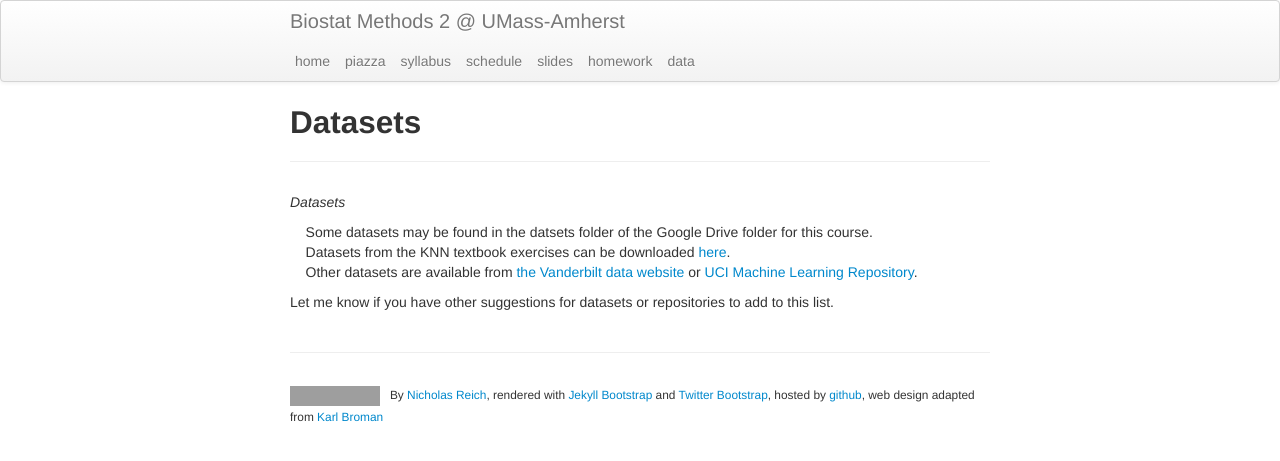
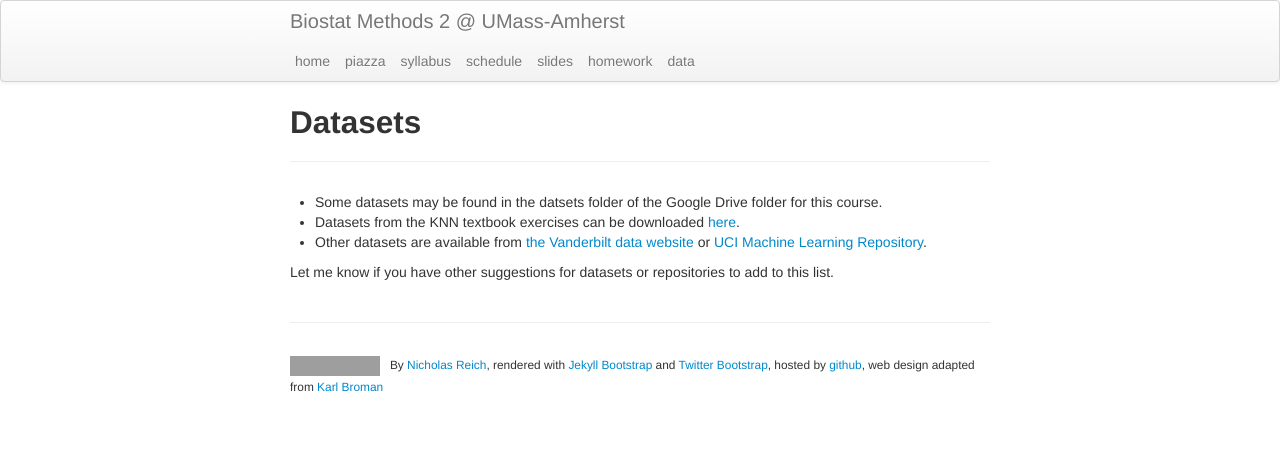
Before and after one commit to nickreich/stat-modeling-2015, a Jekyll site: the page built from pages/datasets.md, in a window 1280 px wide. Shown: the top 461 px of the page. Built offline with Jekyll 4.4.1, drawn with Linux system fonts in a browser that asks for light colours; grey boxes are pictures that could not be loaded.

Commit message:
updated datsets.

```diff
--- a/pages/datasets.md
+++ b/pages/datasets.md
@@ -4,10 +4,8 @@ title: Datasets
 tagline:
 ---
 
-*Datasets*
-
-&nbsp; &nbsp; Some datasets may be found in the datsets folder of the Google Drive folder for this course. <br>
-&nbsp; &nbsp; Datasets from the KNN textbook exercises can be downloaded [here](https://netfiles.umn.edu/users/nacht001/www/nachtsheim/index.html). <br>
-&nbsp; &nbsp; Other datasets are available from [the Vanderbilt data website](http://biostat.mc.vanderbilt.edu/wiki/Main/DataSets) or [UCI Machine Learning Repository](http://archive.ics.uci.edu/ml/).
+* Some datasets may be found in the datsets folder of the Google Drive folder for this course. <br>
+* Datasets from the KNN textbook exercises can be downloaded [here](https://netfiles.umn.edu/users/nacht001/www/nachtsheim/index.html). <br>
+* Other datasets are available from [the Vanderbilt data website](http://biostat.mc.vanderbilt.edu/wiki/Main/DataSets) or [UCI Machine Learning Repository](http://archive.ics.uci.edu/ml/).
 
 Let me know if you have other suggestions for datasets or repositories to add to this list.
```
